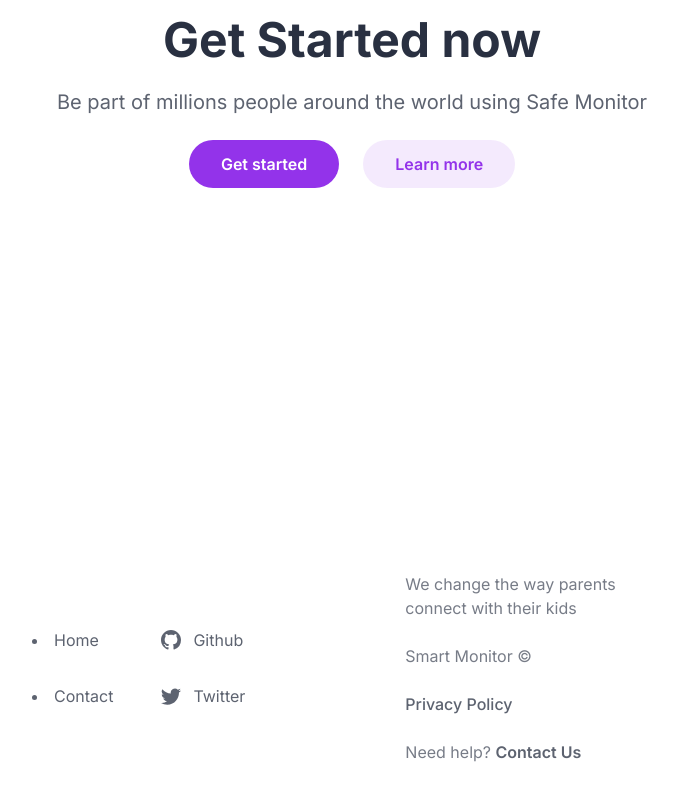
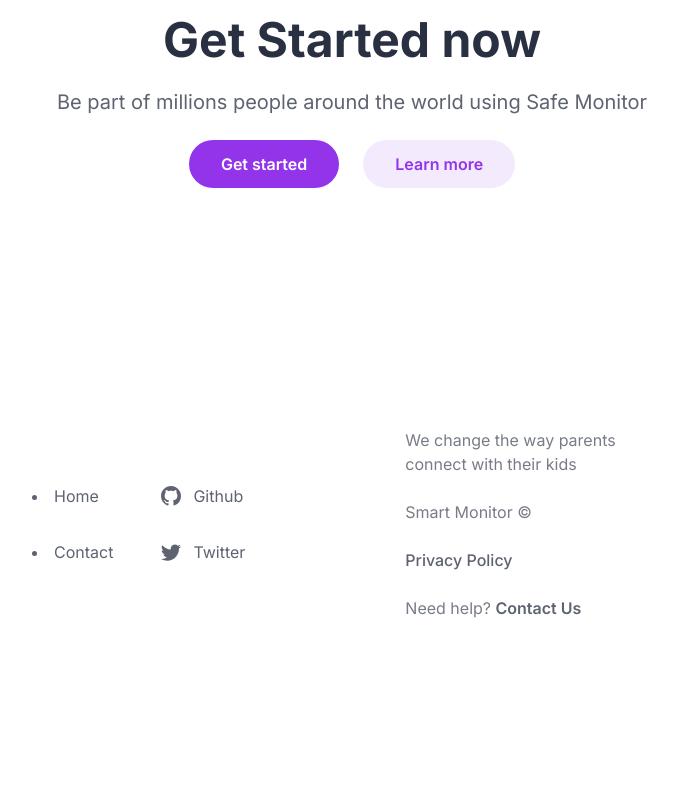
Before and after one commit to PhatStraw/safe-monitor, a Next.js app: page / in a window 1280 px wide. Shown: the part 2622-3422 px from the top of the page, without its empty margins (288-966 px from the left). After the commit the page ends 3258 px from the top, so only its background shows below. Built offline with nearby package versions, Linux system fonts and the light colour scheme; no server answers.

Commit message:
testimonials

```diff
--- a/components/HomeFooter.js
+++ b/components/HomeFooter.js
@@ -4,7 +4,7 @@ import Link from "next/link";
 
 export default function HomeFooter() {
   return (
-    <footer className="py-20 md:py-40">
+    <footer className="py-4">
       <div>
         <div className="m-auto md:w-10/12 lg:w-8/12 xl:w-6/12">
           <div className="flex flex-wrap items-center justify-between md:flex-nowrap">
```
